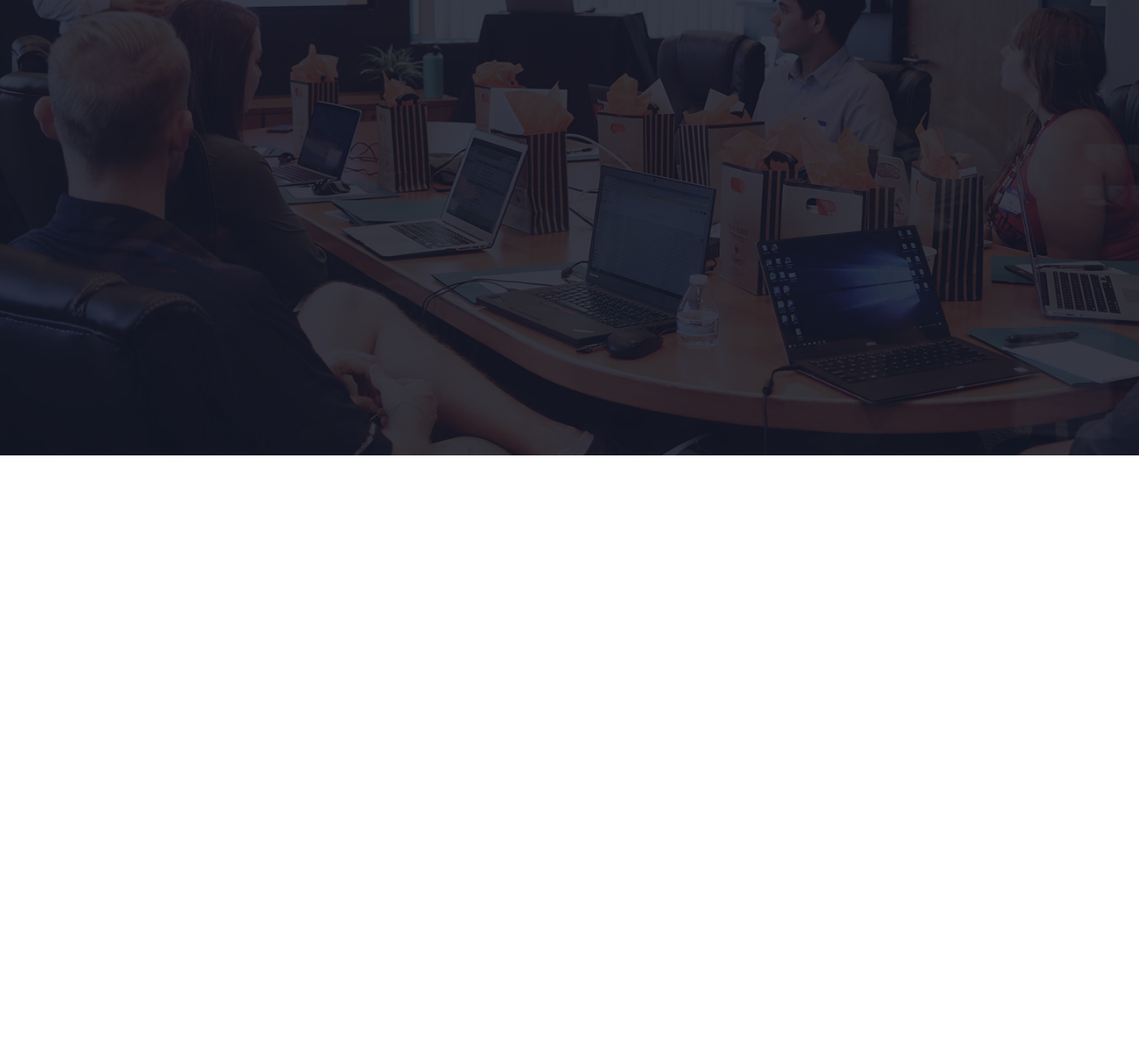
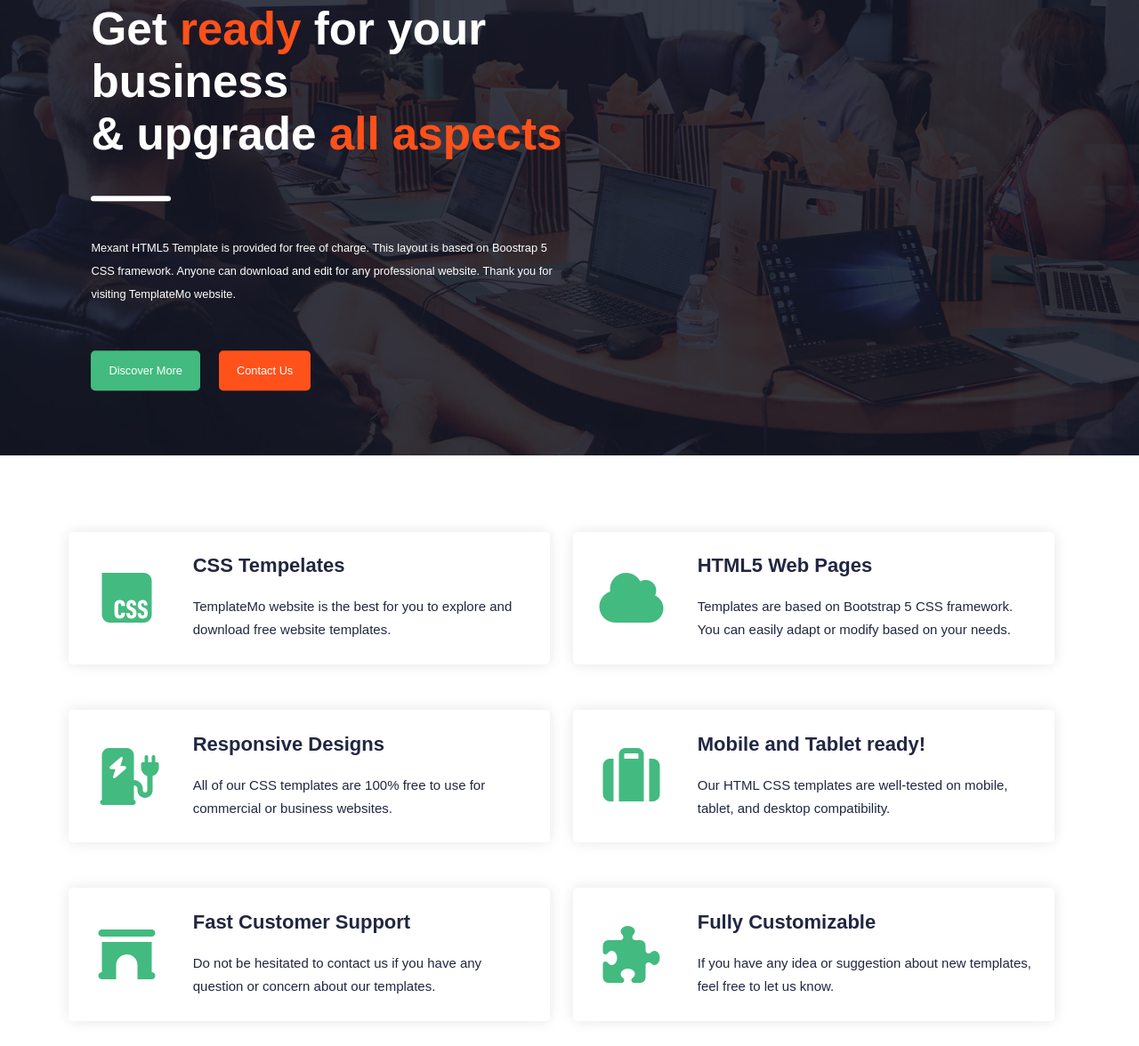
Before and after one commit to devwajidali/Mexant-website, a plain HTML site: page Structure/index.html in a window 1280 px wide. Shown: the part 288-1464 px from the top of the page at 89% size. Before the commit the page ends 800 px from the top, so only its background shows below. Drawn offline with Linux system fonts and the light colour scheme.

Commit message:
Add hero and service section

```diff
--- a/Structure/index.html
+++ b/Structure/index.html
@@ -48,14 +48,72 @@
     <!-- Hero Section -->
 
     <section id="hero-section">
-        <h2>Get </h2>
-        <h2 class="color-heading">ready </h2>
-        <h2>for your</h2>
-        <br>
-        <h2>business</h2>
-        <br>
-        <h2>& upgrade </h2>
-        <h2 class="color-heading">all aspects</h2>
+        <div class="content">
+            <h2>Get <em>ready </em>for your<br> business<br>& upgrade <em>all aspects</em></h2>
+            <div class="hor-line"></div>
+            <p>Mexant HTML5 Template is provided for free of charge. This layout is based on Boostrap 5 CSS framework. Anyone can download and edit for any professional website. Thank you for visiting TemplateMo website.</p>
+            <button><a href="#">Discover More</a></button>
+            <button class="color-btn"><a href="/Mexant-website/Structure/contact">Contact Us</a></button>
+        </div>
+    </section>
+
+    <!-- Services Section -->
+
+    <section id="Services">
+        <div class="service-item">
+            <div class="ser-icon">
+                <i class="fa-brands fa-css"></i>
+            </div>
+            <div class="ser-content">
+                <h4>CSS Tempelates</h4>
+                <p>TemplateMo website is the best for you to explore and download free website templates.</p>
+            </div>
+        </div>
+        <div class="service-item">
+            <div class="ser-icon">
+                <i class="fa-solid fa-cloud"></i>
+            </div>
+            <div class="ser-content">
+                <h4>HTML5 Web Pages</h4>
+                <p>Templates are based on Bootstrap 5 CSS framework. You can easily adapt or modify based on your needs.</p>
+            </div>
+        </div>
+        <div class="service-item">
+            <div class="ser-icon">
+                <i class="fa-solid fa-charging-station"></i>
+            </div>
+            <div class="ser-content">
+                <h4>Responsive Designs</h4>
+                <p>All of our CSS templates are 100% free to use for commercial or business websites.</p>
+            </div>
+        </div>
+        <div class="service-item">
+            <div class="ser-icon">
+                <i class="fa-solid fa-suitcase"></i>
+            </div>
+            <div class="ser-content">
+                <h4>Mobile and Tablet ready!</h4>
+                <p>Our HTML CSS templates are well-tested on mobile, tablet, and desktop compatibility.</p>
+            </div>
+        </div>
+        <div class="service-item">
+            <div class="ser-icon">
+                <i class="fa-solid fa-archway"></i>
+            </div>
+            <div class="ser-content">
+                <h4>Fast Customer Support</h4>
+                <p>Do not be hesitated to contact us if you have any question or concern about our templates.</p>
+            </div>
+        </div>
+        <div class="service-item">
+            <div class="ser-icon">
+                <i class="fa-solid fa-puzzle-piece"></i>
+            </div>
+            <div class="ser-content">
+                <h4>Fully Customizable</h4>
+                <p>If you have any idea or suggestion about new templates, feel free to let us know.</p>
+            </div>
+        </div>
     </section>
 
 </body>
--- a/Style/mobile-style.css
+++ b/Style/mobile-style.css
@@ -49,4 +49,34 @@
     #menu-toggle:checked ~ .nav-links {
         display: flex;
     }
+
+    /* Hero Section */
+
+
+    #hero-section p {
+        display: none;
+    }
+
+
+
+    .content {
+        width: 85%;
+        text-align: center;
+        transform: translateY(-100%);
+    }
+
+    .hor-line {
+        margin-left:auto ;
+        margin-right: auto;
+    }
+
+    button {
+        padding: 5px 10px;
+    }
+
+    /* Service Section */
+
+    .service-item {
+        width: 94%;
+    }
 }
--- a/Style/style.css
+++ b/Style/style.css
@@ -16,7 +16,7 @@ nav {
     align-items: center;
     min-height: 80px;
     background: #212741;
-    position: absolute;
+    position: fixed;
     top: 0;
     z-index: 10;
 }
@@ -51,15 +51,27 @@ nav {
     align-items: center;
 }
 
+.nav-links a:hover {
+    color: #ff511a;
+}
+
+.nav-links button a:hover{
+    color: #000;
+}
+
+.nav-links select:hover {
+    color:#ff511a
+}
+
 .nav-links li {
     margin-left: clamp(20px,1.3vw,200px);
     margin-right: clamp(20px,1.3vw,200px);
-    font-size: clamp(0.6rem,1vw,1.5rem );
+    font-size: clamp(0.8rem,1vw,1.5rem );
 }
 
 .nav-links select {
     border: none;
-    font-size: clamp(0.6rem,1vw,1.5rem );
+    font-size: clamp(0.8rem,1vw,1.5rem );
     background: transparent;
 }
 
@@ -68,13 +80,21 @@ option {
 }
 
 
-nav button {
+button {
     background-color: #43ba7f;
     color: #ffffff;
     padding:10px 20px;
-    border-radius:8px;
+    line-height: 25px;
+    border-radius:5px;
     border: none;
-    font-size: clamp(0.6rem,1vw,1.5rem );
+    font-size: clamp(0.8rem,1vw,1.5rem );
+    margin-right: clamp(15px,1.3vw,200px);
+}
+
+
+
+button:hover {
+    background-color: #ae624c;
 }
 
 /* Hero Section */
@@ -86,3 +106,83 @@ nav button {
     position: relative;
     width: 100%;
 }
+
+.content {
+    position: absolute;
+    width: 50%;
+    top: 80%;
+    transform: translateY(-80%);
+    left:  clamp(25px, 8vw, 200px);
+}
+
+h2 {
+    font-weight: 700;
+    font-size: clamp(40px,4vw,100px);
+    color: #ffffff;
+    margin-bottom: 40px;
+}
+
+em {
+    font-style: normal;
+    color: #ff511a;
+}
+
+.hor-line {
+    height: 6px;
+    width: clamp(60px,7vw,200px);
+    background-color: #ffffff;
+    border-radius: 3px;
+    margin-bottom: 40px;
+}
+
+#hero-section p {
+    margin-right: clamp(25px, 8vw, 200px);
+    margin-bottom: 50px;
+    font-size: clamp(0.8rem,1vw,1.5rem );
+    line-height: 26px;
+}
+
+.color-btn {
+    background-color: #ff511a;
+}
+
+/* Services Section */
+
+#Services {
+    margin: 60px 5%;
+    display: flex;
+    flex-wrap: wrap;
+}
+
+.service-item {
+    width: 47%;
+    padding: clamp(20px,2vw,80px);
+    box-shadow: 0px 0px 15px rgba(0, 0, 0, 0.1);
+    margin: clamp(20px,2vw,80px) clamp(10px,1vw,40px);
+    display: flex;
+    align-items: center;
+    border-radius: 5px;
+}
+
+.service-item h4 {
+    color: #212741;
+    font-weight: 600;
+    font-size: clamp(22px,1.3vw,50px);
+    margin-bottom: 20px;
+}
+
+.service-item p {
+    color: #212741;
+    line-height: 26px;
+    font-size: clamp(15px,1vw,60px);
+}
+
+
+.ser-icon i {
+    color: #43ba7f;
+    font-size: 64px;
+}
+
+.ser-content {
+    padding-left: clamp(20px,7%,100px);
+}
```
